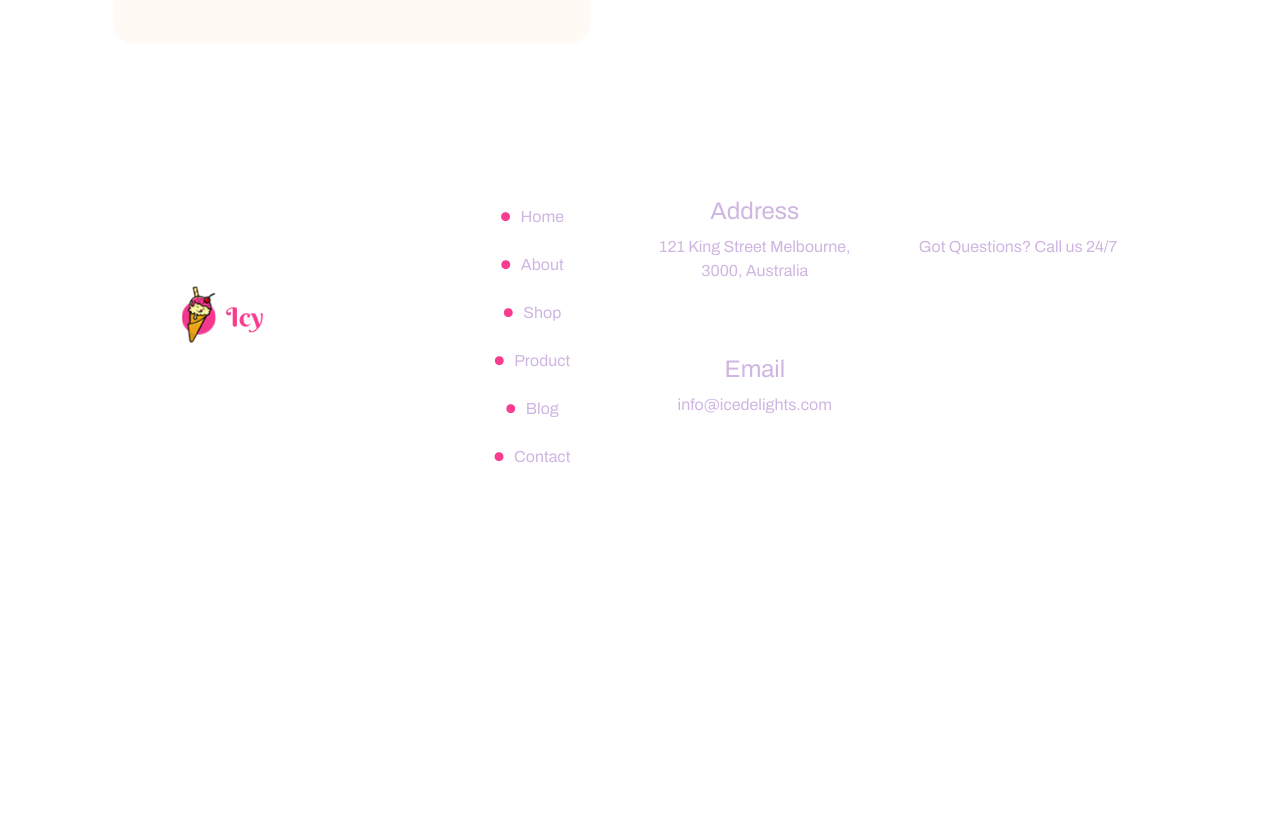
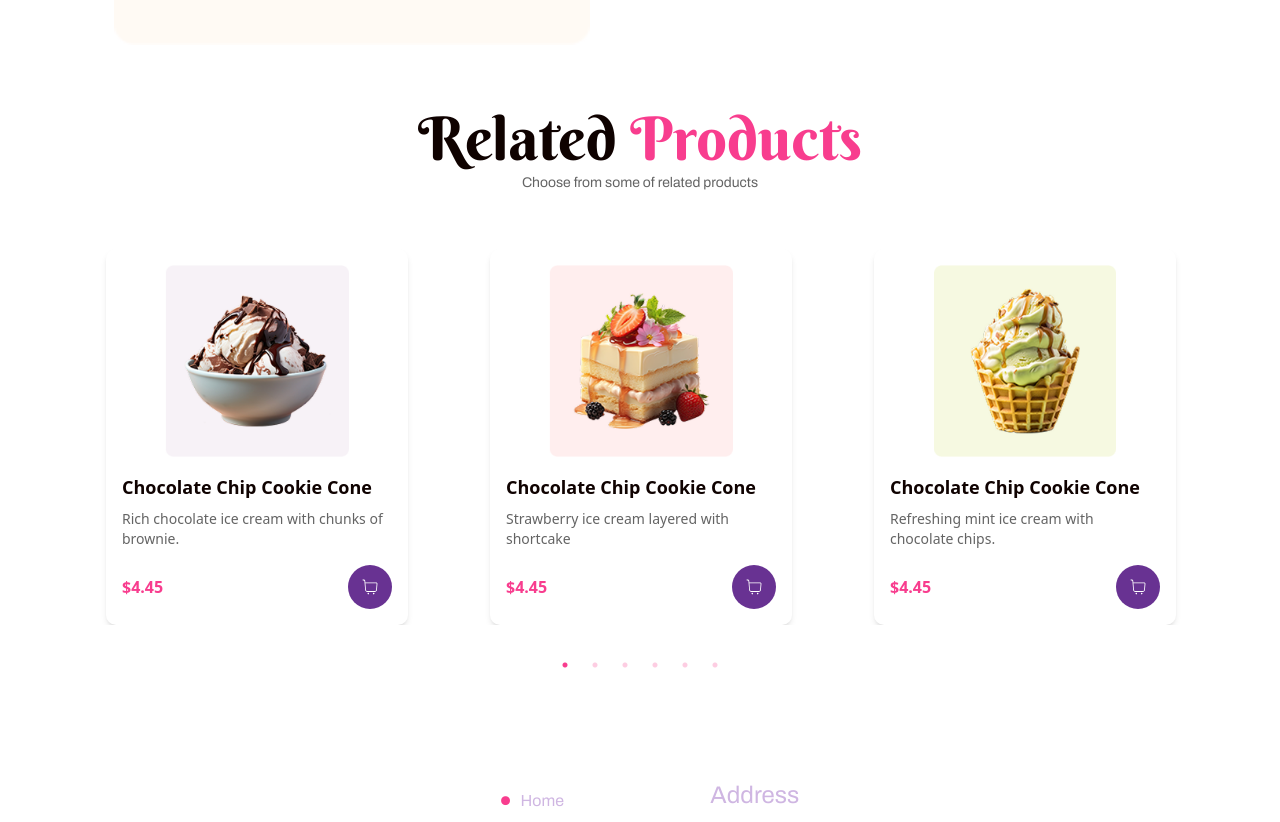
Before and after one commit to bishwas350/ice_cream, a React (Vite) app: page /products/1 in a window 1280 px wide. Shown: the part 652-1474 px from the top of the page. Before the commit the page ends 1193 px from the top, so only its background shows below. Built offline with nearby package versions, Linux system fonts and the light colour scheme.

Commit message:
card slide on product details part

```diff
--- a/src/component/ProductDetails.jsx
+++ b/src/component/ProductDetails.jsx
@@ -1,14 +1,24 @@
 import React from 'react'
 import Container from './Container'
-import { useParams } from 'react-router-dom'
+import { useParams, Link } from 'react-router-dom'
 import { useState } from 'react';
 import { FaStar } from "react-icons/fa";
 import { Productdata } from './Productdata';
 import Cbutton from './Cbutton';
-
+import { CiShoppingCart } from "react-icons/ci";
+import Slider from "react-slick";
+import "slick-carousel/slick/slick.css";
+import "slick-carousel/slick/slick-theme.css";
+// Custom styles for slick slider
+import './slick-custom.css';
+import Flex from './Flex';
+import { Target } from 'lucide-react';
 const ProductDetails = () => {
   const [count, setCount] = useState(0);
   const { id } = useParams();
+  const relatedProducts = Productdata.filter(item =>
+    item.id !== parseInt(id)
+  ).slice(0, 6); // Get first 6 related products
 
   // Find the product with matching ID
   const product = Productdata.find(item => item.id === parseInt(id));
@@ -53,6 +63,59 @@ const ProductDetails = () => {
             </div>
           </div>
         </div>
+        <div className="mt-12 px-4">
+          <div className="text-center mb-8">
+            <h2 className='font-brad text-[#0F0200] text-2xl md:text-4xl lg:text-6xl dark:text-white transition-colors duration-300'>Related <span className='text-[#F83D8E]'>Products</span></h2>
+            <p className='font-apa leading-7 text-sm text-[#646464] dark:text-gray-400 transition-colors duration-300'>Choose from some of related products</p>
+          </div>
+
+          <Slider
+            dots={true}
+            infinite={true}
+            speed={500}
+            slidesToShow={3}
+            slidesToScroll={1}
+            autoplay={false}
+            autoplaySpeed={3000}
+            responsive={[
+              {
+                breakpoint: 1024,
+                settings: {
+                  slidesToShow: 2,
+                }
+              },
+              {
+                breakpoint: 640,
+                settings: {
+                  slidesToShow: 1,
+                }
+              }
+            ]}
+            className="related-products-slider"
+          >
+            {relatedProducts.map((item, index) => (
+              <div key={index} className="px-4">
+                <Link to={`/products/${item.id} `} target='_blank' className="block">
+                  <div className="bg-white dark:bg-gray-800 rounded-lg shadow-md p-4 transition-all duration-300 hover:shadow-lg">
+                    <img
+                      src={item.img}
+                      alt={item.title}
+                      className="w-full h-48 object-contain mb-4"
+                    />
+                    <h3 className="text-lg font-bold text-[#0F0200] dark:text-white mb-2">{item.title}</h3>
+                    <p className="text-[#646464] dark:text-gray-400 text-sm mb-4">{item.discription}</p>
+                    <Flex className="justify-between items-center">
+                      <span className="text-[#F83D8E] font-bold">${item.price}</span>
+                      <button className="bg-[#683292] hover:bg-[#7c3eab] p-3 rounded-full transition-colors duration-300">
+                        <CiShoppingCart className='text-white text-xl' />
+                      </button>
+                    </Flex>
+                  </div>
+                </Link>
+              </div>
+            ))}
+          </Slider>
+        </div>
       </Container>
     </main>
   )
--- a/src/component/ShopCard.jsx
+++ b/src/component/ShopCard.jsx
@@ -1,5 +1,5 @@
 import React, { useState } from 'react'
-import { CiShoppingCart } from "react-icons/ci";
+import { CiShoppingCart } from "react-icons/ci";``
 import IceCream from '../assets/img/choco.png'
 import { FaStar } from "react-icons/fa";
 import { BsGrid, BsListUl } from "react-icons/bs";
@@ -107,8 +107,8 @@ const ShopCard = () => {
                                                         </div>
                                                     </div>
                                                     <p className='text-[#646464] dark:text-gray-400 font-apa transition-colors duration-300 mt-2 mb-3'>{item.discription.length > 20
-                                                                    ? `${item.discription.slice(0, 10)}...`
-                                                                    : item.discription}</p>
+                                                        ? `${item.discription.slice(0, 10)}...`
+                                                        : item.discription}</p>
                                                     <div className="flex items-center">
                                                         <div className="w-1/2">
                                                             <span className='font-apa font-bold text-lg text-[#F83D8E]'>${item.price}</span>
--- /dev/null
+++ b/src/component/slick-custom.css
@@ -0,0 +1,60 @@
+.related-products-slider {
+    margin: 0 -15px;
+    padding: 20px 0;
+}
+
+.related-products-slider .slick-slide {
+    padding: 0 15px;
+}
+
+.related-products-slider .slick-dots {
+    bottom: -30px;
+}
+
+.related-products-slider .slick-dots li button:before {
+    color: #F83D8E;
+    opacity: 0.25;
+}
+
+.related-products-slider .slick-dots li.slick-active button:before {
+    color: #F83D8E;
+    opacity: 1;
+}
+
+.related-products-slider .slick-prev,
+.related-products-slider .slick-next {
+    width: 40px;
+    height: 40px;
+
+    border-radius: 50%;
+    z-index: 1;
+}
+
+.related-products-slider .slick-prev {
+    left: -20px;
+}
+
+.related-products-slider .slick-next {
+    right: -20px;
+}
+
+.related-products-slider .slick-prev:before,
+.related-products-slider .slick-next:before {
+    font-size: 20px;
+    opacity: 1;
+}
+
+/* .related-products-slider .slick-prev:hover,
+.related-products-slider .slick-next:hover {
+    background: #d62e75;
+} */
+
+@media (max-width: 640px) {
+    .related-products-slider .slick-prev {
+        left: -10px;
+    }
+
+    .related-products-slider .slick-next {
+        right: -10px;
+    }
+}
--- /dev/null
+++ b/src/component/src/component/slick-custom.css
@@ -0,0 +1,60 @@
+.related-products-slider {
+    margin: 0 -15px;
+    padding: 20px 0;
+}
+
+.related-products-slider .slick-slide {
+    padding: 0 15px;
+}
+
+.related-products-slider .slick-dots {
+    bottom: -30px;
+}
+
+.related-products-slider .slick-dots li button:before {
+    color: #F83D8E;
+    opacity: 0.25;
+}
+
+.related-products-slider .slick-dots li.slick-active button:before {
+    color: #F83D8E;
+    opacity: 1;
+}
+
+.related-products-slider .slick-prev,
+.related-products-slider .slick-next {
+    width: 40px;
+    height: 40px;
+    background: #F83D8E;
+    border-radius: 50%;
+    z-index: 1;
+}
+
+.related-products-slider .slick-prev {
+    left: -20px;
+}
+
+.related-products-slider .slick-next {
+    right: -20px;
+}
+
+.related-products-slider .slick-prev:before,
+.related-products-slider .slick-next:before {
+    font-size: 20px;
+    opacity: 1;
+}
+
+.related-products-slider .slick-prev:hover,
+.related-products-slider .slick-next:hover {
+    background: #d62e75;
+}
+
+@media (max-width: 640px) {
+    .related-products-slider .slick-prev {
+        left: -10px;
+    }
+
+    .related-products-slider .slick-next {
+        right: -10px;
+    }
+}
```
